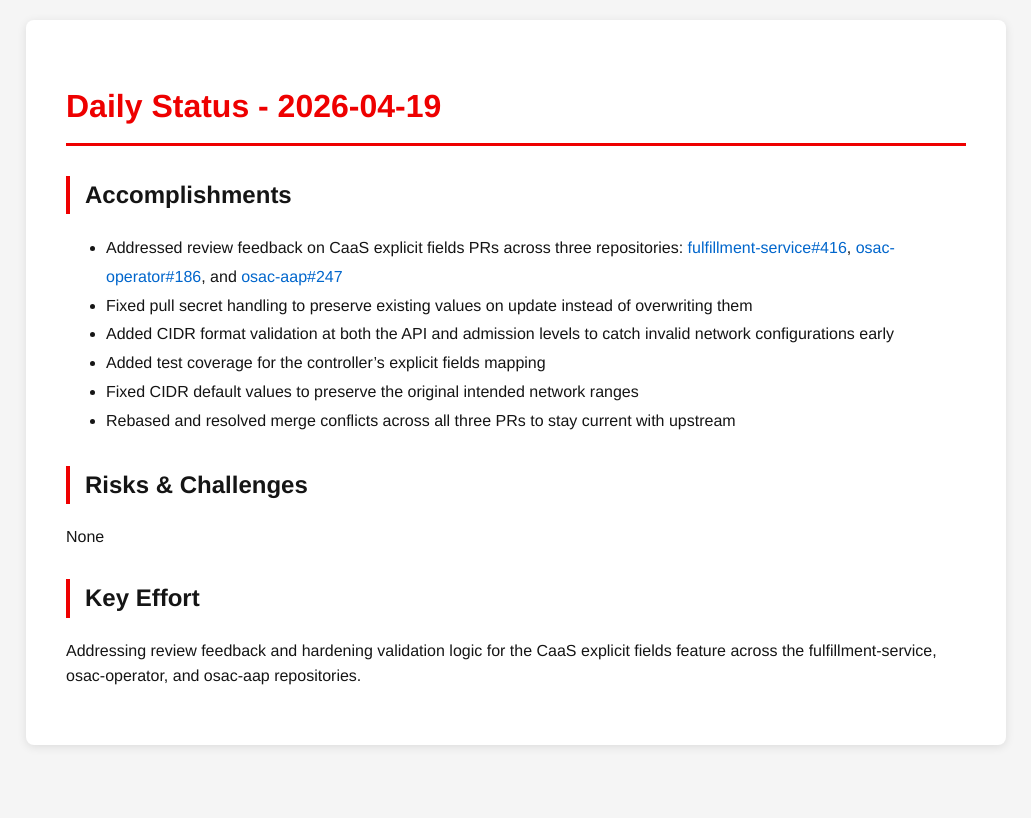
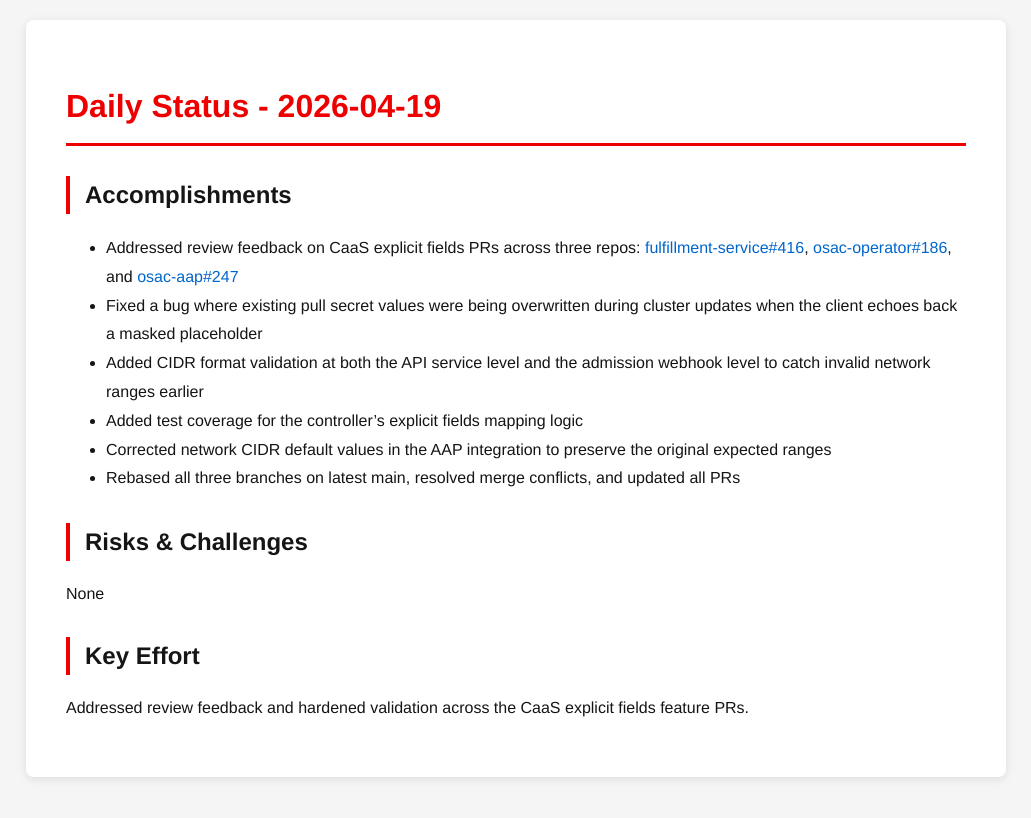
Before and after one commit to tzvatot/daily-status, a Jekyll site: the page built from 2026-04-19.md, in a window 1280 px wide. Shown: the top 818 px of the page, without its empty margins (124-1155 px from the left). Built offline with Jekyll 4.4.1, drawn with Linux system fonts in a browser that asks for light colours.

Commit message:
Daily status update - 2026-04-19

```diff
--- a/2026-04-19.md
+++ b/2026-04-19.md
@@ -7,15 +7,15 @@ date: 2026-04-19
 # Daily Status - 2026-04-19
 
 ## Accomplishments
-- Addressed review feedback on CaaS explicit fields PRs across three repositories: [fulfillment-service#416](https://github.com/osac-project/fulfillment-service/pull/416), [osac-operator#186](https://github.com/osac-project/osac-operator/pull/186), and [osac-aap#247](https://github.com/osac-project/osac-aap/pull/247)
-- Fixed pull secret handling to preserve existing values on update instead of overwriting them
-- Added CIDR format validation at both the API and admission levels to catch invalid network configurations early
-- Added test coverage for the controller's explicit fields mapping
-- Fixed CIDR default values to preserve the original intended network ranges
-- Rebased and resolved merge conflicts across all three PRs to stay current with upstream
+- Addressed review feedback on CaaS explicit fields PRs across three repos: [fulfillment-service#416](https://github.com/osac-project/fulfillment-service/pull/416), [osac-operator#186](https://github.com/osac-project/osac-operator/pull/186), and [osac-aap#247](https://github.com/osac-project/osac-aap/pull/247)
+- Fixed a bug where existing pull secret values were being overwritten during cluster updates when the client echoes back a masked placeholder
+- Added CIDR format validation at both the API service level and the admission webhook level to catch invalid network ranges earlier
+- Added test coverage for the controller's explicit fields mapping logic
+- Corrected network CIDR default values in the AAP integration to preserve the original expected ranges
+- Rebased all three branches on latest main, resolved merge conflicts, and updated all PRs
 
 ## Risks & Challenges
 None
 
 ## Key Effort
-Addressing review feedback and hardening validation logic for the CaaS explicit fields feature across the fulfillment-service, osac-operator, and osac-aap repositories.
+Addressed review feedback and hardened validation across the CaaS explicit fields feature PRs.
```
